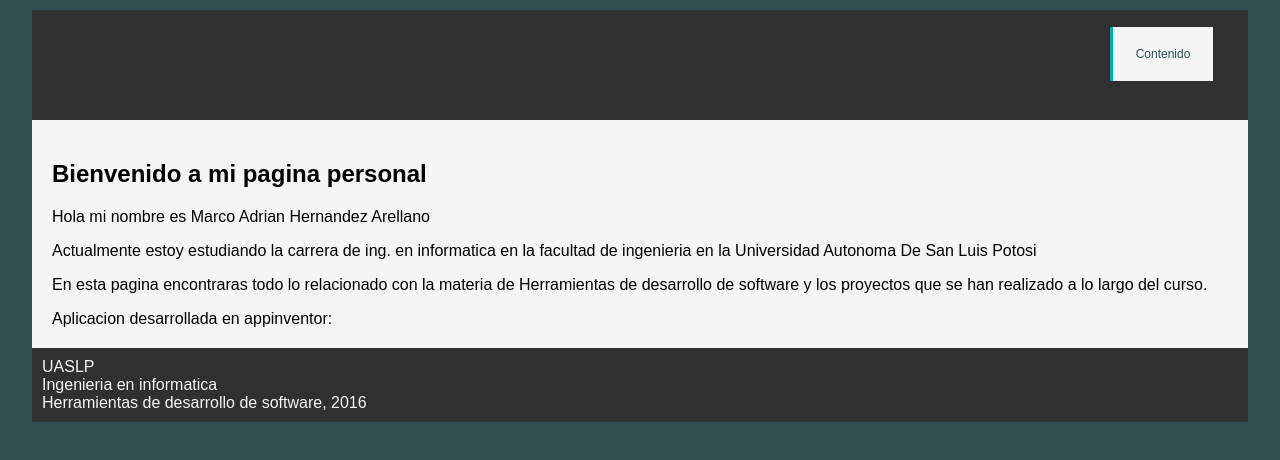
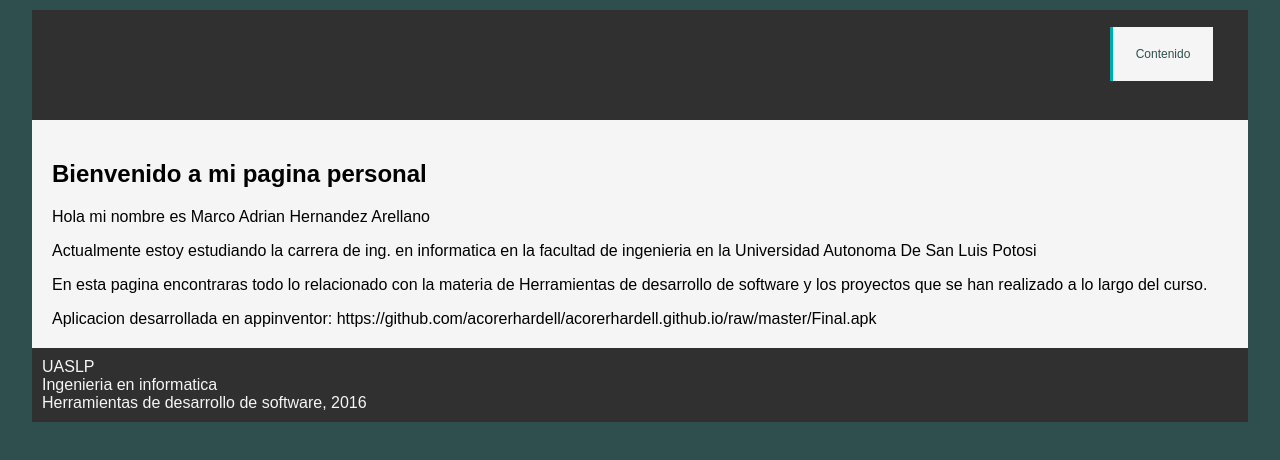
Before and after one commit to acorerhardell/acorerhardell.github.io, a plain HTML site: page index.html in a window 1280 px wide. Drawn offline with Linux system fonts and the light colour scheme.

Commit message:
Update index.html

```diff
--- a/index.html
+++ b/index.html
@@ -35,7 +35,7 @@ Etiquetas de maquetado
         Actualmente estoy estudiando la carrera de ing. en informatica en la facultad de ingenieria en la Universidad Autonoma De San Luis Potosi
     </p>
     <p>En esta pagina encontraras todo lo relacionado con la materia de Herramientas de desarrollo de software y los proyectos que se han realizado a lo largo del curso.</p>
-Aplicacion desarrollada en appinventor:
+Aplicacion desarrollada en appinventor: https://github.com/acorerhardell/acorerhardell.github.io/raw/master/Final.apk
 
 </main>
 
```
